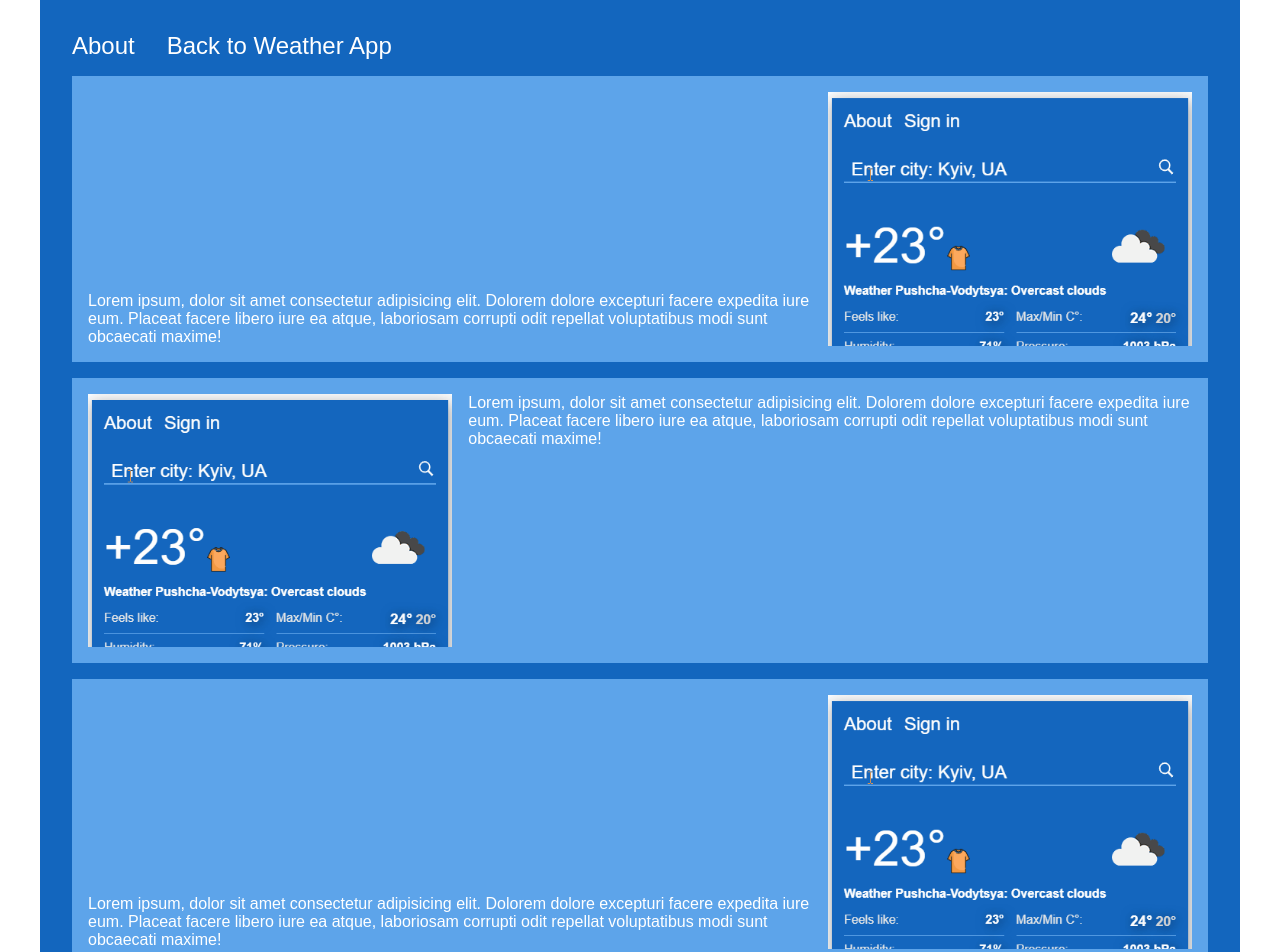
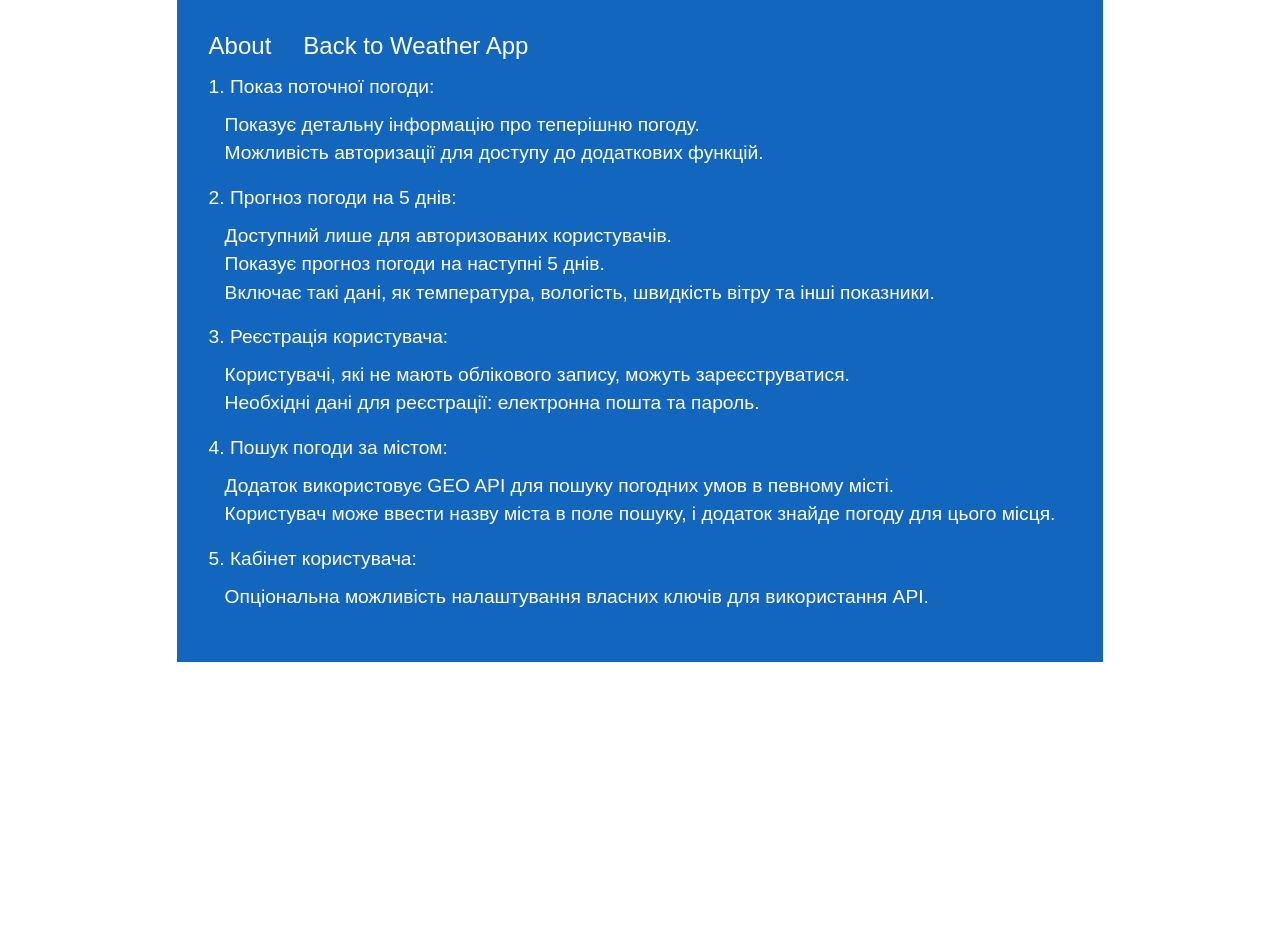
Before and after one commit to KausVlad/React-first-project, a React (Vite) app: page /about in a window 1280 px wide. Shown: the top 952 px of the page. After the commit the page ends 800 px from the top, so only its background shows below. Built offline with nearby package versions, Linux system fonts and the light colour scheme.

Commit message:
added about end

```diff
--- a/src/components/About/About.jsx
+++ b/src/components/About/About.jsx
@@ -10,45 +10,62 @@ export function About() {
           <NavLink to="/">Back to Weather App</NavLink>
         </div>
         <div className="about">
-          <div className="about-common about1">
-            <p>
-              Lorem ipsum, dolor sit amet consectetur adipisicing elit. Dolorem
-              dolore excepturi facere expedita iure eum. Placeat facere libero
-              iure ea atque, laboriosam corrupti odit repellat voluptatibus modi
-              sunt obcaecati maxime!
-            </p>
-            <img src="/images/1T.gif" alt="1" />
-          </div>
-
-          <div className="about-common about2">
-            <p>
-              Lorem ipsum, dolor sit amet consectetur adipisicing elit. Dolorem
-              dolore excepturi facere expedita iure eum. Placeat facere libero
-              iure ea atque, laboriosam corrupti odit repellat voluptatibus modi
-              sunt obcaecati maxime!
-            </p>
-            <img src="/images/1T.gif" alt="1" />
-          </div>
-
-          <div className="about-common about1">
-            <p>
-              Lorem ipsum, dolor sit amet consectetur adipisicing elit. Dolorem
-              dolore excepturi facere expedita iure eum. Placeat facere libero
-              iure ea atque, laboriosam corrupti odit repellat voluptatibus modi
-              sunt obcaecati maxime!
-            </p>
-            <img src="/images/1T.gif" alt="1" />
-          </div>
-
-          <div className="about-common about2">
-            <p>
-              Lorem ipsum, dolor sit amet consectetur adipisicing elit. Dolorem
-              dolore excepturi facere expedita iure eum. Placeat facere libero
-              iure ea atque, laboriosam corrupti odit repellat voluptatibus modi
-              sunt obcaecati maxime!
-            </p>
-            <img src="/images/1T.gif" alt="1" />
-          </div>
+          <ol>
+            <li>
+              Показ поточної погоди:{' '}
+              <ul>
+                <li>Показує детальну інформацію про теперішню погоду.</li>
+                <li>
+                  Можливість авторизації для доступу до додаткових функцій.
+                </li>
+              </ul>
+            </li>
+            <li>
+              Прогноз погоди на 5 днів:{' '}
+              <ul>
+                <li>Доступний лише для авторизованих користувачів.</li>
+                <li>Показує прогноз погоди на наступні 5 днів.</li>
+                <li>
+                  Включає такі дані, як температура, вологість, швидкість вітру
+                  та інші показники.
+                </li>
+              </ul>
+            </li>
+            <li>
+              Реєстрація користувача:{' '}
+              <ul>
+                <li>
+                  Користувачі, які не мають облікового запису, можуть
+                  зареєструватися.
+                </li>
+                <li>
+                  Необхідні дані для реєстрації: електронна пошта та пароль.
+                </li>
+              </ul>
+            </li>
+            <li>
+              Пошук погоди за містом:{' '}
+              <ul>
+                <li>
+                  Додаток використовує GEO API для пошуку погодних умов в
+                  певному місті.
+                </li>
+                <li>
+                  Користувач може ввести назву міста в поле пошуку, і додаток
+                  знайде погоду для цього місця.
+                </li>
+              </ul>
+            </li>
+            <li>
+              Кабінет користувача:{' '}
+              <ul>
+                <li>
+                  Опціональна можливість налаштування власних ключів для
+                  використання API.
+                </li>
+              </ul>
+            </li>
+          </ol>
         </div>
       </div>
     </div>
--- a/src/components/About/About.scss
+++ b/src/components/About/About.scss
@@ -13,12 +13,6 @@
   padding: 2rem;
 }
 
-.about {
-  display: flex;
-  flex-direction: column;
-  gap: 1rem;
-}
-
 .about-inf {
   display: flex;
   font-size: 1.5rem;
@@ -32,22 +26,17 @@
   }
 }
 
-.about-common {
-  display: flex;
-  background: var.$color-2;
+ol {
+  font-size: 1.2rem;
+  list-style: decimal;
+  list-style-position: inside;
+}
+ul {
   padding: 1rem;
-  gap: 1rem;
-  img {
-    width: 33%;
+  list-style-position: inside;
+  li {
+    margin-bottom: 0.4rem;
   }
-}
-
-.about1 {
-  align-items: flex-end;
-}
-
-.about2 {
-  flex-direction: row-reverse;
 }
 
 @media (max-width: 600px) {
--- a/src/components/Weather/Weather.scss
+++ b/src/components/Weather/Weather.scss
@@ -81,7 +81,6 @@
     .active-day {
       p {
         text-shadow: 2px 2px 20px var.$color-1;
-        transition: text-shadow 0.3s ease;
       }
       border-bottom: none;
     }
--- a/src/components/authAdmin/AuthAdmin.jsx
+++ b/src/components/authAdmin/AuthAdmin.jsx
@@ -48,7 +48,6 @@ export const AuthAdmin = () => {
         ? selectedApiKeyIndex - 1
         : selectedApiKeyIndex;
     dispatch(setSelectedApiKey([selectedApiKey, newIndex]));
-    console.log(selectedApiKey, selectedApiKeyIndex, index, newIndex);
   };
 
   const handleSelect = (index) => {
--- a/src/components/authentication/Login/Login.jsx
+++ b/src/components/authentication/Login/Login.jsx
@@ -13,8 +13,6 @@ export function Login() {
 
   const [email, setEmail] = useState('');
   const [password, setPassword] = useState('');
-
-  console.log(`error : ${error}`);
 
   useEffect(() => {
     if (isAuth) {
--- a/src/components/authentication/Registration/Registration.jsx
+++ b/src/components/authentication/Registration/Registration.jsx
@@ -8,15 +8,13 @@ export function Registration() {
   const dispatch = useDispatch();
   const navigate = useNavigate();
 
-  const { status, isAuth, error } = useSelector((state) => state.auth);
+  const { isAuth, error } = useSelector((state) => state.auth);
 
   const [email, setEmail] = useState('');
   const [password, setPassword] = useState('');
   const [passwordConfirm, setPasswordConfirm] = useState('');
 
   const [pasMatch, setPasMatch] = useState(true);
-
-  console.log(`status: ${status}`, `isAuth: ${isAuth}`, `error : ${error}`);
 
   useEffect(() => {
     if (isAuth) {
--- a/src/store/apiKeys/apiKeys.actions.js
+++ b/src/store/apiKeys/apiKeys.actions.js
@@ -6,7 +6,6 @@ export const addApiKey = createAsyncThunk(
   async ({ emailName, apiKey }, { rejectWithValue }) => {
     try {
       const fetchData = await $api.post('/apiKeys', { emailName, apiKey });
-      console.log(fetchData);
       return fetchData.data;
     } catch (error) {
       return rejectWithValue({ message: error.response?.data?.message });
@@ -22,7 +21,6 @@ export const deleteApiKey = createAsyncThunk(
         emailName,
         apiKeyIndex,
       });
-      console.log(fetchData);
       return fetchData.data;
     } catch (error) {
       return rejectWithValue({ message: error.response?.data?.message });
@@ -35,7 +33,6 @@ export const getAllApiKeys = createAsyncThunk(
   async ({ emailName }, { rejectWithValue }) => {
     try {
       const fetchData = await $api.get(`/apiKeys/${emailName}`);
-      console.log(fetchData);
       return fetchData.data;
     } catch (error) {
       return rejectWithValue({ message: error.response?.data?.message });
--- a/src/store/auth/auth.slice.js
+++ b/src/store/auth/auth.slice.js
@@ -43,7 +43,6 @@ export const authSlice = createSlice({
       state.status = 'resolved';
       state.isLoading = false;
       state.isAuth = true;
-      console.log(action);
       state.error = '';
       state.userName = action.payload.user.email;
     },
@@ -63,7 +62,6 @@ export const authSlice = createSlice({
       state.status = 'resolved';
       state.isLoading = false;
       state.isAuth = true;
-      console.log(action);
       state.error = '';
       state.userName = action.payload.user.email;
     },
```
